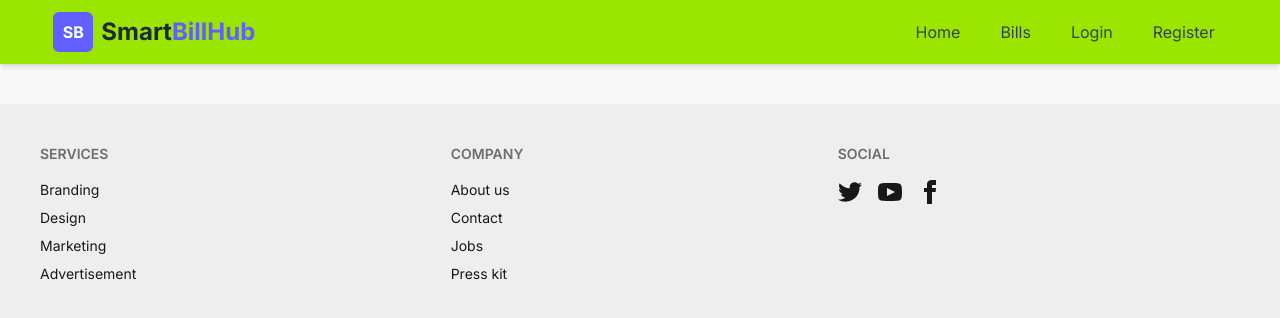
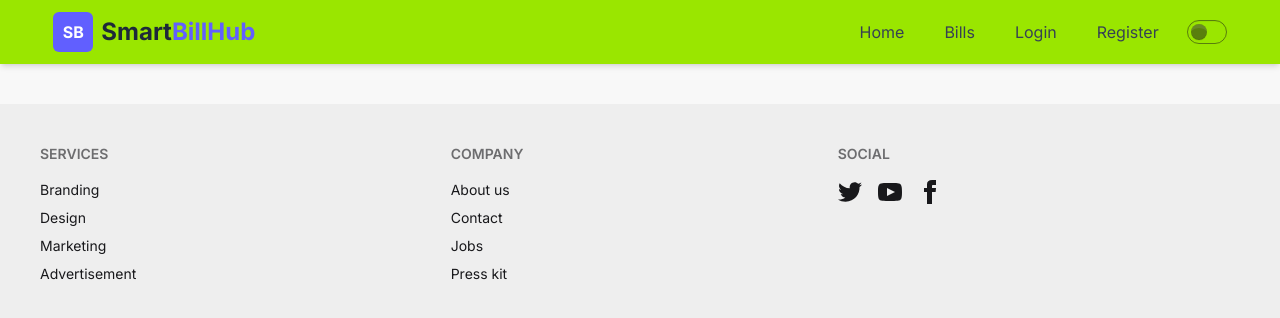
Before and after one commit to Takdirul-Rijan/utility-bill-management-client, a React (Vite) app: page /auth in a window 1280 px wide. Shown: the top 318 px of the page. Built offline with nearby package versions, Linux system fonts and the light colour scheme; no server answers.

Commit message:
Added dark/light theme toggle for Home page

```diff
--- a/index.html
+++ b/index.html
@@ -1,5 +1,5 @@
-<!doctype html>
-<html lang="en">
+<!DOCTYPE html>
+<html lang="en" data-theme="light">
   <head>
     <meta charset="UTF-8" />
     <link rel="icon" type="image/svg+xml" href="/vite.svg" />
--- a/src/components/CategoryCard.jsx
+++ b/src/components/CategoryCard.jsx
@@ -8,7 +8,7 @@
   return (
     <section className="py-12 bg-gray-50">
       <div className="container mx-auto px-4">
-        <h2 className="text-3xl font-bold text-center mb-8">Our Categories</h2>
+        <h2 className="text-3xl font-bold text-center mb-8">Categories</h2>
 
         <div className="grid grid-cols-1 sm:grid-cols-2 md:grid-cols-4 gap-6">
           {categories.map((cat) => (
--- a/src/components/Navbar.jsx
+++ b/src/components/Navbar.jsx
@@ -1,4 +1,4 @@
-import React, { use } from "react";
+import React, { use, useEffect, useState } from "react";
 import { Link, NavLink } from "react-router";
 import { AuthContext } from "../provider/AuthProvider";
 import { ScaleLoader } from "react-spinners";
@@ -7,6 +7,7 @@
 
 const Navbar = () => {
   const { user, loading, logOut } = use(AuthContext);
+  const [theme, setTheme] = useState(localStorage.getItem("theme") || "light");
 
   const handleLogOut = () => {
     logOut()
@@ -19,6 +20,16 @@
         });
       })
       .catch((err) => console.error(err));
+  };
+
+  useEffect(() => {
+    const html = document.querySelector("html");
+    html.setAttribute("data-theme", theme);
+    localStorage.setItem("theme", theme);
+  }, [theme]);
+
+  const handleTheme = (checked) => {
+    setTheme(checked ? "dark" : "light");
   };
 
   const activeClass = (isActive) =>
@@ -115,6 +126,12 @@
               </li>
             </>
           )}
+          <input
+            onChange={(e) => handleTheme(e.target.checked)}
+            type="checkbox"
+            defaultChecked={localStorage.getItem("theme") === "dark"}
+            className="toggle"
+          />
         </ul>
 
         <div className="md:hidden">
@@ -190,6 +207,12 @@
                   </li>
                 </>
               )}
+              <input
+                onChange={(e) => handleTheme(e.target.checked)}
+                type="checkbox"
+                defaultChecked={localStorage.getItem("theme") === "dark"}
+                className="toggle"
+              />
             </ul>
           </details>
         </div>
```
